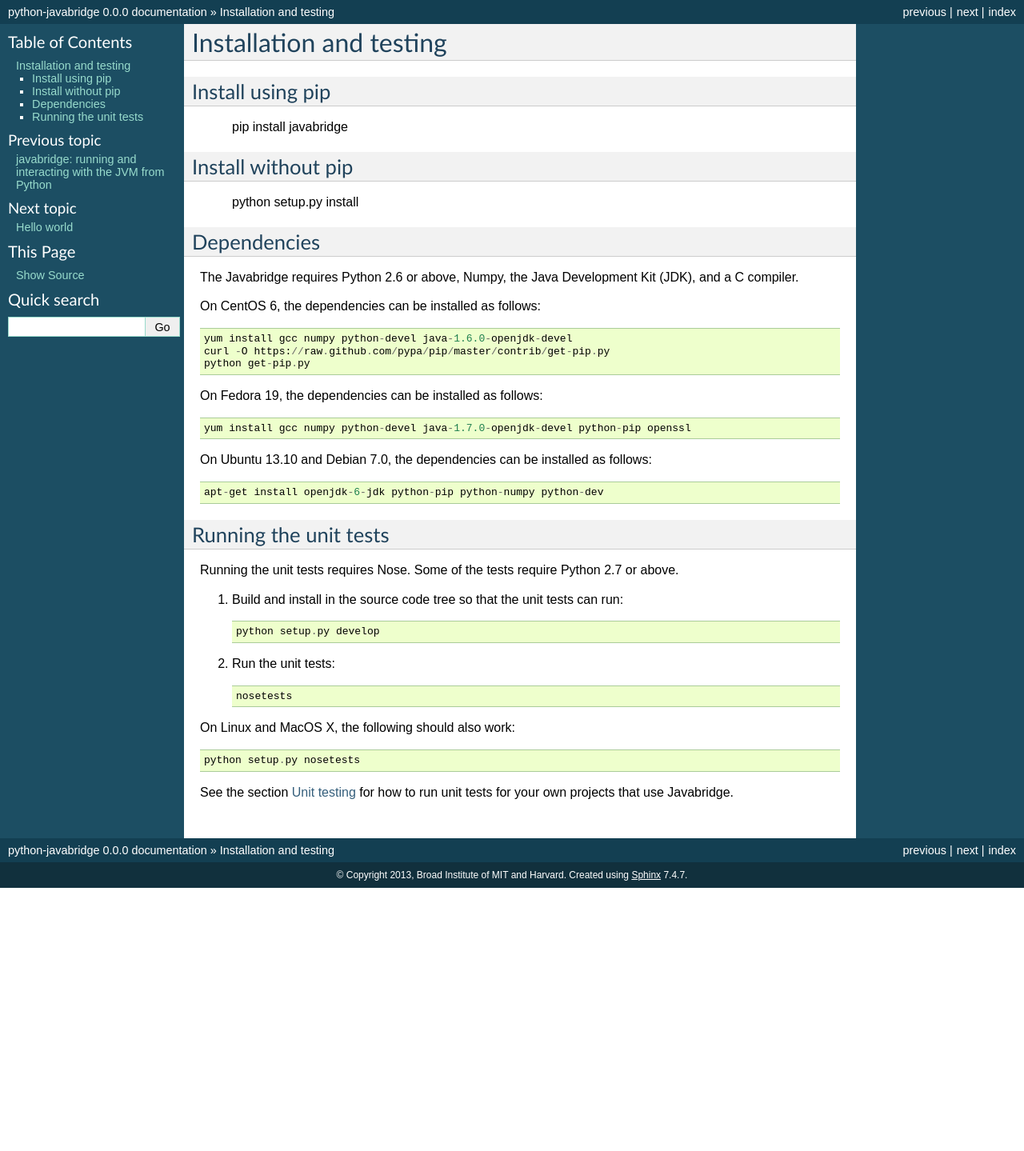
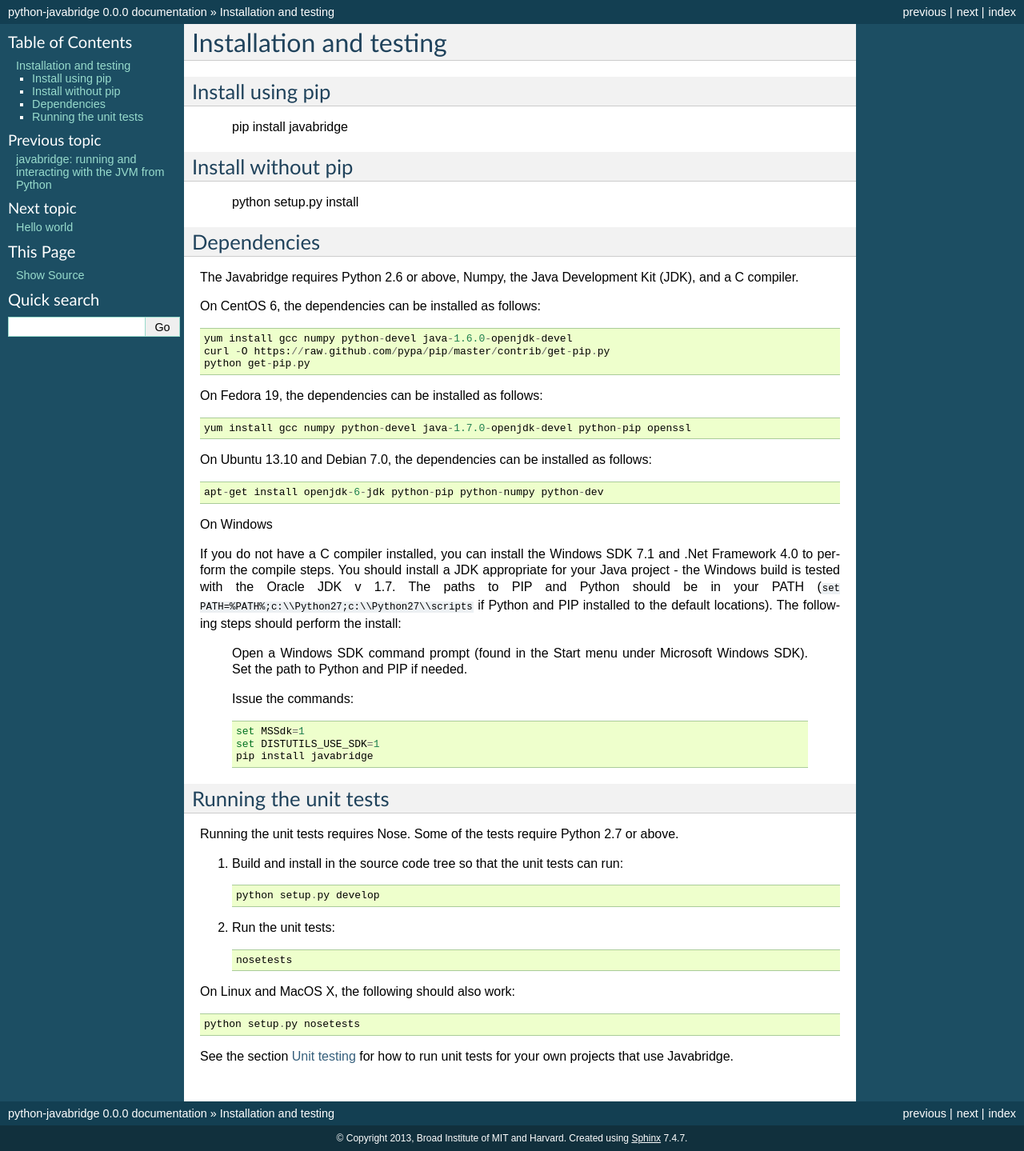
Before and after one commit to LeeKamentsky/python-javabridge, a Sphinx documentation site: the page built from docs/installation.rst, in a window 1280 px wide. Shown: the whole page at 80% size. Built offline with Sphinx 7.4.7, drawn with Linux system fonts in a browser that asks for light colours; before the commit the page ends 1110 px from its top, so only the background shows below that.

Commit message:
Added documentation for pip install on Windows

```diff
--- a/docs/installation.rst
+++ b/docs/installation.rst
@@ -33,7 +33,23 @@ On Ubuntu 13.10 and Debian 7.0, the dependencies can be installed as follows::
 
    apt-get install openjdk-6-jdk python-pip python-numpy python-dev
 
+On Windows
 
+If you do not have a C compiler installed, you can install the Windows SDK 7.1
+and .Net Framework 4.0 to perform the compile steps. You should install
+a JDK appropriate for your Java project - the Windows build is tested with
+the Oracle JDK v 1.7. The paths to PIP and Python should be in your PATH
+(``set PATH=%PATH%;c:\\Python27;c:\\Python27\\scripts`` if Python and PIP installed
+to the default locations). The following steps should perform the install:
+
+    Open a Windows SDK command prompt (found in the Start menu under
+    Microsoft Windows SDK). Set the path to Python and PIP if needed.
+
+    Issue the commands::
+
+        set MSSdk=1
+        set DISTUTILS_USE_SDK=1
+        pip install javabridge
 
 
 Running the unit tests
```
